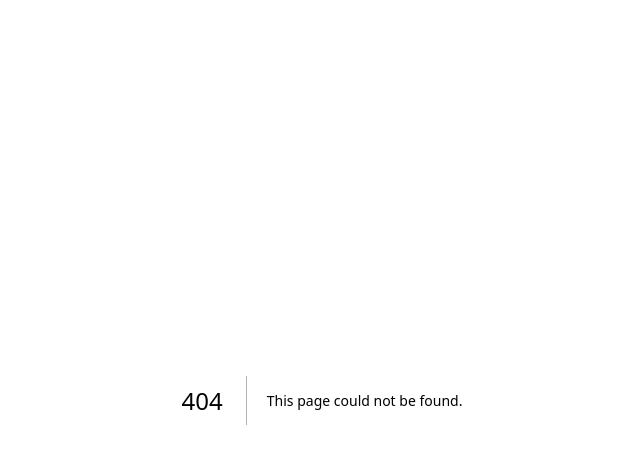
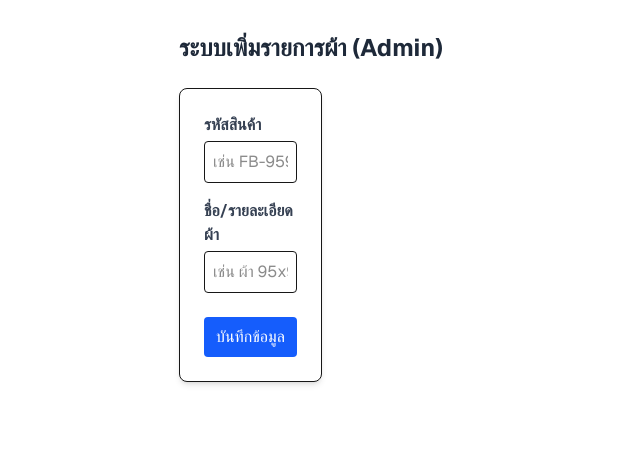
Before and after one commit to tigergirlfriend/linen-qr, a Next.js app: page /admin in a window 1280 px wide. Before the commit this address had no page. Shown: the top 464 px of the page, without its empty margins (318-958 px from the left). Built offline with nearby package versions, Linux system fonts and the light colour scheme; no server answers.

Commit message:
Add Admin page, Supabase integration, and Detail page

```diff
--- /dev/null
+++ b/app/admin/page.tsx
@@ -0,0 +1,97 @@
+"use client";
+
+import { useState } from "react";
+import { QRCodeCanvas } from "qrcode.react";
+import { supabase } from "../../lib/supabase";
+
+export default function AdminPage() {
+  const [sku, setSku] = useState("");
+  const [name, setName] = useState("");
+  const [savedSku, setSavedSku] = useState("");
+  const [isSaving, setIsSaving] = useState(false);
+
+  const handleSave = async (e: React.FormEvent) => {
+    e.preventDefault();
+    setIsSaving(true);
+
+    // ส่งข้อมูลไปบันทึกในตาราง linens ของ Supabase
+    const { error } = await supabase
+      .from("linens")
+      .insert([{ id: sku, name: name }]);
+
+    if (error) {
+      alert("เกิดข้อผิดพลาด: " + error.message);
+    } else {
+      alert("บันทึกข้อมูลสำเร็จ!");
+      setSavedSku(sku); // ให้ระบบจำรหัสที่เพิ่งบันทึกเพื่อเอาไปสร้าง QR Code
+      setSku(""); // ล้างช่องกรอกรหัส
+      setName(""); // ล้างช่องกรอกชื่อ
+    }
+    setIsSaving(false);
+  };
+
+  // URL ปลายทางที่ซ่อนอยู่ใน QR Code (เมื่อสแกนแล้วจะวิ่งไปหน้านี้)
+  const qrUrl = `http://localhost:3000/linen/${savedSku}`;
+
+  return (
+    <div className="p-8 font-sans max-w-4xl mx-auto">
+      <h1 className="text-2xl font-bold mb-6 text-gray-800">ระบบเพิ่มรายการผ้า (Admin)</h1>
+
+      <div className="flex gap-8">
+        {/* กล่องซ้าย: ฟอร์มกรอกข้อมูล */}
+        <div className="w-1/2 bg-white p-6 rounded-lg shadow-md border">
+          <form onSubmit={handleSave} className="flex flex-col gap-4">
+            <div>
+              <label className="block mb-1 font-semibold text-gray-700">รหัสสินค้า</label>
+              <input
+                type="text"
+                placeholder="เช่น FB-9595-CR"
+                value={sku}
+                onChange={(e) => setSku(e.target.value)}
+                required
+                className="border p-2 rounded w-full outline-none focus:border-blue-500 focus:ring-1 focus:ring-blue-500"
+              />
+            </div>
+            <div>
+              <label className="block mb-1 font-semibold text-gray-700">ชื่อ/รายละเอียดผ้า</label>
+              <input
+                type="text"
+                placeholder="เช่น ผ้า 95x95 สีครีม"
+                value={name}
+                onChange={(e) => setName(e.target.value)}
+                required
+                className="border p-2 rounded w-full outline-none focus:border-blue-500 focus:ring-1 focus:ring-blue-500"
+              />
+            </div>
+            <button
+              type="submit"
+              disabled={isSaving}
+              className="bg-blue-600 text-white p-2 rounded mt-2 hover:bg-blue-700 disabled:bg-gray-400"
+            >
+              {isSaving ? "กำลังบันทึก..." : "บันทึกข้อมูล"}
+            </button>
+          </form>
+        </div>
+
+        {/* กล่องขวา: แสดง QR Code เมื่อบันทึกสำเร็จ */}
+        {savedSku && (
+          <div className="w-1/2 flex flex-col items-center justify-center bg-gray-50 p-6 rounded-lg border-2 border-dashed border-gray-300">
+            <h2 className="text-lg font-bold mb-4 text-green-600">✅ สร้าง QR Code สำเร็จ!</h2>
+
+            <div id="print-area" className="bg-white p-4 flex flex-col items-center border rounded shadow-sm">
+              <QRCodeCanvas value={qrUrl} size={150} level={"H"} />
+              <p className="mt-2 font-bold text-lg text-gray-800">{savedSku}</p>
+            </div>
+
+            <button
+              onClick={() => window.print()}
+              className="mt-6 bg-green-500 text-white px-6 py-2 rounded-full font-bold shadow hover:bg-green-600"
+            >
+              🖨️ ปริ้นท์สติ๊กเกอร์
+            </button>
+          </div>
+        )}
+      </div>
+    </div>
+  );
+}
--- /dev/null
+++ b/app/linen/[id]/page.tsx
@@ -0,0 +1,95 @@
+"use client";
+
+import { useEffect, useState } from "react";
+import { useParams } from "next/navigation";
+import { supabase } from "../../../lib/supabase";
+
+export default function LinenDetailPage() {
+  const params = useParams();
+  const id = params.id as string; // ดึงรหัสผ้ามาจาก URL
+
+  const [linen, setLinen] = useState<any>(null);
+  const [loading, setLoading] = useState(true);
+
+  useEffect(() => {
+    // ฟังก์ชันไปค้นหาข้อมูลจาก Supabase ตามรหัสที่สแกนมา
+    async function fetchLinen() {
+      const { data, error } = await supabase
+        .from("linens")
+        .select("*")
+        .eq("id", id)
+        .single(); // ดึงมาแค่รายการเดียวที่รหัสตรงกัน
+
+      if (data) {
+        setLinen(data);
+      }
+      setLoading(false);
+    }
+
+    if (id) {
+      fetchLinen();
+    }
+  }, [id]);
+
+  // หน้าจอตอนกำลังโหลด
+  if (loading) {
+    return <div className="min-h-screen flex items-center justify-center font-bold text-gray-500">กำลังโหลดข้อมูล...</div>;
+  }
+
+  // หน้าจอตอนหารหัสไม่เจอ
+  if (!linen) {
+    return <div className="min-h-screen flex items-center justify-center font-bold text-red-500 text-xl">❌ ไม่พบข้อมูลรหัสสินค้านี้</div>;
+  }
+
+  // หน้าจอแสดงผลข้อมูลจริง (ออกแบบมาเพื่อมือถือ)
+  return (
+    <div className="min-h-screen bg-gray-100 p-4 font-sans pb-10">
+      <div className="max-w-md mx-auto bg-white rounded-2xl shadow-lg overflow-hidden">
+
+        {/* ส่วนแสดงรูปภาพ Mockup */}
+        <div className="bg-gray-200 w-full h-64 flex items-center justify-center relative">
+          {linen.mockup_img ? (
+            <img
+              src={linen.mockup_img}
+              alt={linen.name}
+              className="w-full h-full object-contain bg-white"
+            />
+          ) : (
+            <span className="text-gray-400 font-semibold">ไม่มีรูปภาพ Mockup</span>
+          )}
+        </div>
+
+        {/* ส่วนแสดงรายละเอียดข้อมูล */}
+        <div className="p-6">
+          <div className="mb-4">
+            <span className="bg-blue-100 text-blue-800 text-xs font-bold px-2 py-1 rounded">
+              รหัส: {linen.id}
+            </span>
+          </div>
+
+          <h1 className="text-2xl font-bold text-gray-800 mb-2">{linen.name}</h1>
+
+          <div className="grid grid-cols-2 gap-4 mt-6">
+            <div className="bg-gray-50 p-3 rounded-lg border">
+              <p className="text-sm text-gray-500 mb-1">ขนาด</p>
+              <p className="font-semibold text-gray-800">{linen.size || "-"}</p>
+            </div>
+            <div className="bg-gray-50 p-3 rounded-lg border">
+              <p className="text-sm text-gray-500 mb-1">บรรจุ (ต่อห่อ)</p>
+              <p className="font-semibold text-gray-800">{linen.qty_per_pack || "-"} ชิ้น</p>
+            </div>
+            <div className="bg-gray-50 p-3 rounded-lg border">
+              <p className="text-sm text-gray-500 mb-1">ซื้อเข้า</p>
+              <p className="font-semibold text-gray-800">{linen.stock_in || 0}</p>
+            </div>
+            <div className="bg-gray-50 p-3 rounded-lg border">
+              <p className="text-sm text-gray-500 mb-1">ตรวจนับประจำปี</p>
+              <p className="font-bold text-green-600 text-lg">{linen.stock_remain || 0}</p>
+            </div>
+          </div>
+        </div>
+
+      </div>
+    </div>
+  );
+}
--- /dev/null
+++ b/lib/supabase.ts
@@ -0,0 +1,7 @@
+import { createClient } from '@supabase/supabase-js';
+
+// ใส่ URL และ Key เข้าไปตรงๆ เพื่อแก้ปัญหาระบบไม่อ่านไฟล์ .env
+const supabaseUrl = process.env.NEXT_PUBLIC_SUPABASE_URL || "https://avqqsykvtothfbldzune.supabase.co";
+const supabaseAnonKey = process.env.NEXT_PUBLIC_SUPABASE_ANON_KEY || "eyJhbGciOiJIUzI1NiIsInR5cCI6IkpXVCJ9.eyJpc3MiOiJzdXBhYmFzZSIsInJlZiI6ImF2cXFzeWt2dG90aGZibGR6dW5lIiwicm9sZSI6ImFub24iLCJpYXQiOjE3OTIxMTU4MTYsImV4cCI6MjEwNzY5MTgxNn0.HNBAARMaHyhrtV8UykvajLNcYzBAEeWpZvNqtP1R6ac";
+
+export const supabase = createClient(supabaseUrl, supabaseAnonKey);
--- a/package.json
+++ b/package.json
@@ -9,7 +9,9 @@
     "lint": "eslint"
   },
   "dependencies": {
+    "@supabase/supabase-js": "^2.118.0",
     "next": "16.4.2",
+    "qrcode.react": "^4.2.0",
     "react": "19.3.0",
     "react-dom": "19.3.0"
   },
```
Also changed, not shown: 1 other file (tests, documents, lock files or other folders).
